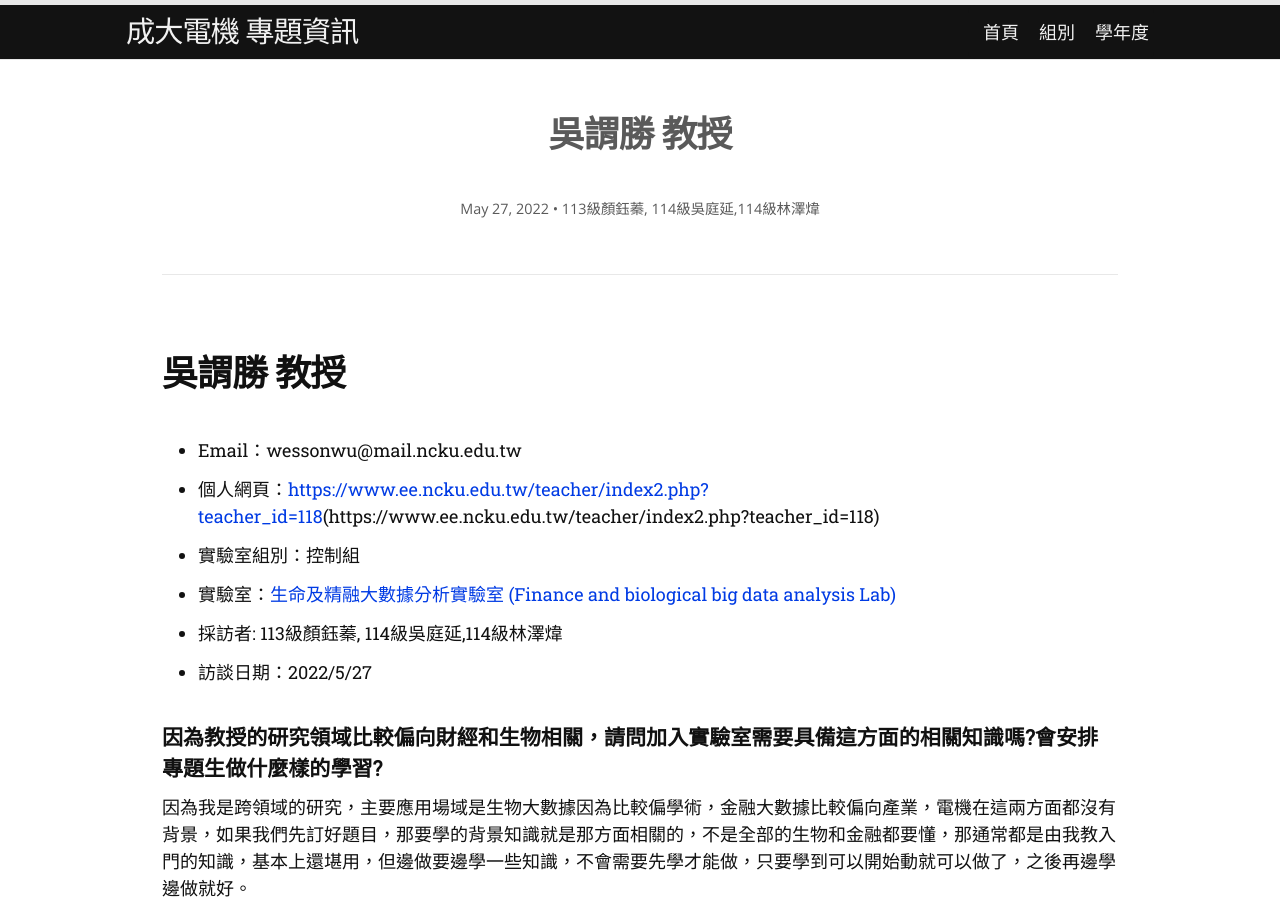
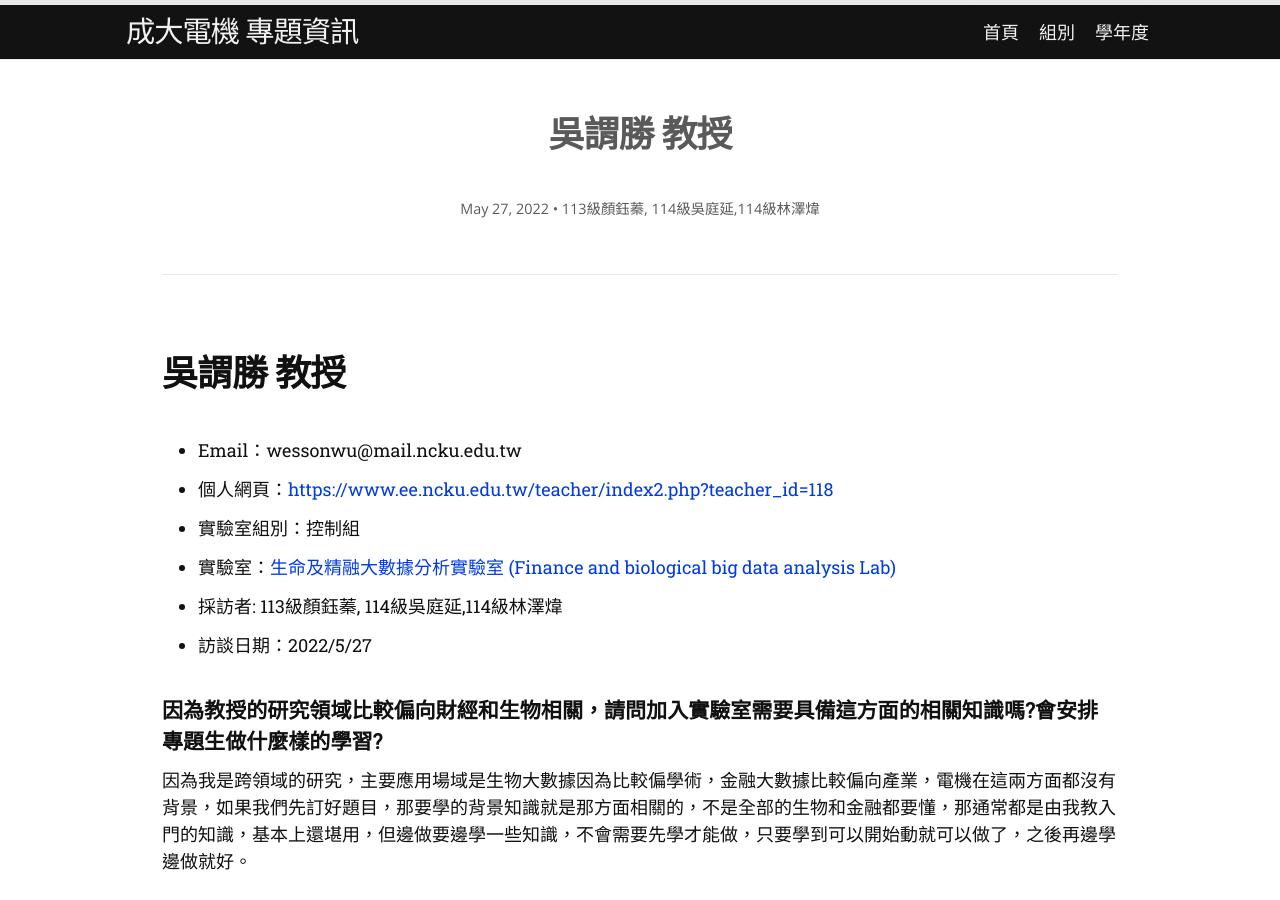
Before and after one commit to NCKUEESA/undergraduate-project, a Jekyll site: the page built from _posts/2022-05-27-WS_Wu.md, in a window 1280 px wide and 900 px high. Built offline with Jekyll 4.4.1, drawn with Linux system fonts in a browser that asks for light colours; some web fonts are replaced; some of the changed lines change nothing that is shown.

Commit message:
Update 2022-05-27-WS_Wu.md

```diff
--- a/_posts/2022-05-27-WS_Wu.md
+++ b/_posts/2022-05-27-WS_Wu.md
@@ -13,10 +13,10 @@
 # 吳謂勝 教授
 
 - Email：wessonwu@mail.ncku.edu.tw
-- 個人網頁：<{{page.profile}}>(https://www.ee.ncku.edu.tw/teacher/index2.php?teacher_id=118)
+- 個人網頁：[{{page.profile}}](https://www.ee.ncku.edu.tw/teacher/index2.php?teacher_id=118)
 - 實驗室組別：控制組
 - 實驗室：[{{page.lab}}](http://powerlab.ee.ncku.edu.tw/)
-- 採訪者: 113級顏鈺蓁, 114級吳庭延,114級林澤煒
+- 採訪者: {{ page.author }}
 - 訪談日期：2022/5/27
 
 ### 因為教授的研究領域比較偏向財經和生物相關，請問加入實驗室需要具備這方面的相關知識嗎?會安排專題生做什麼樣的學習?
```
